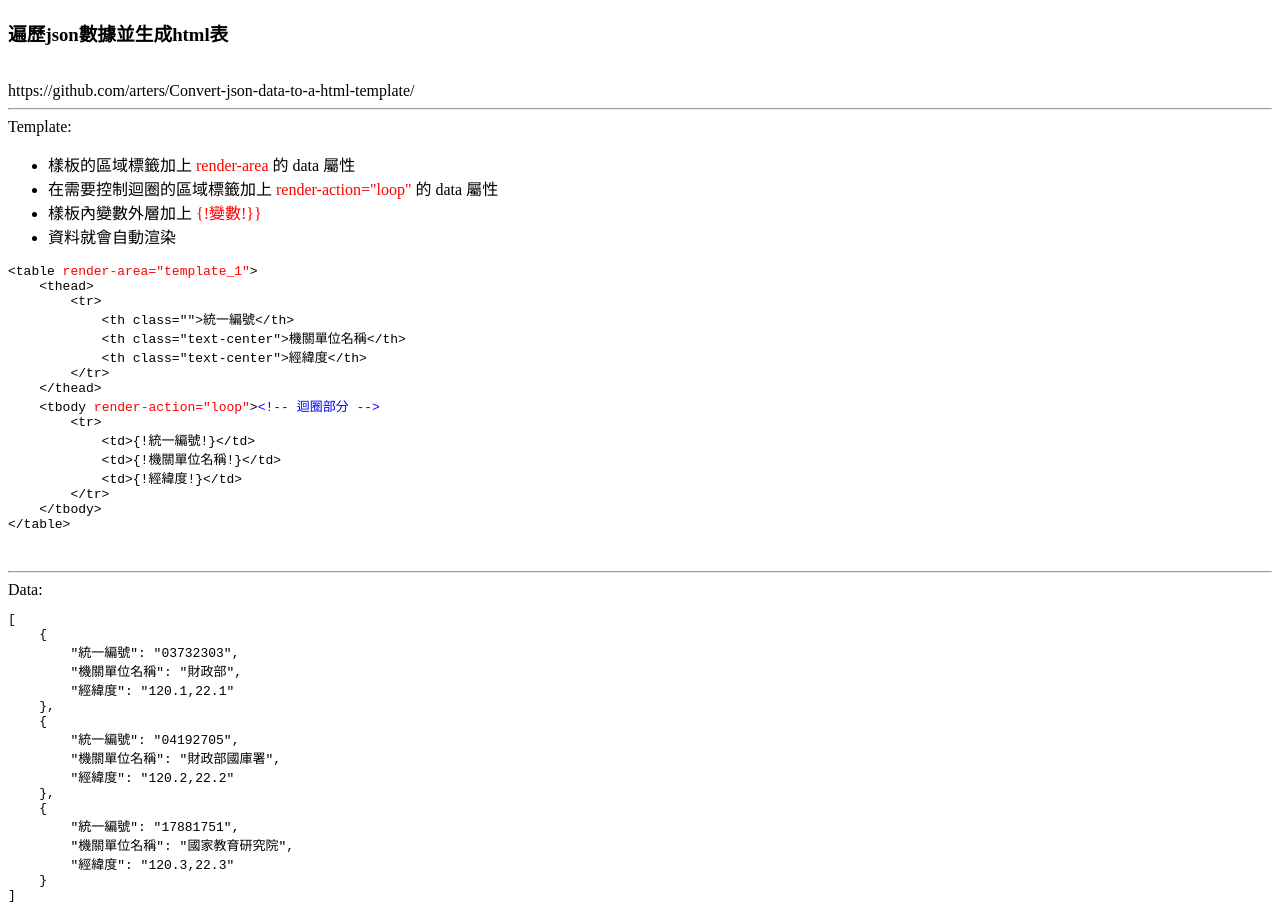
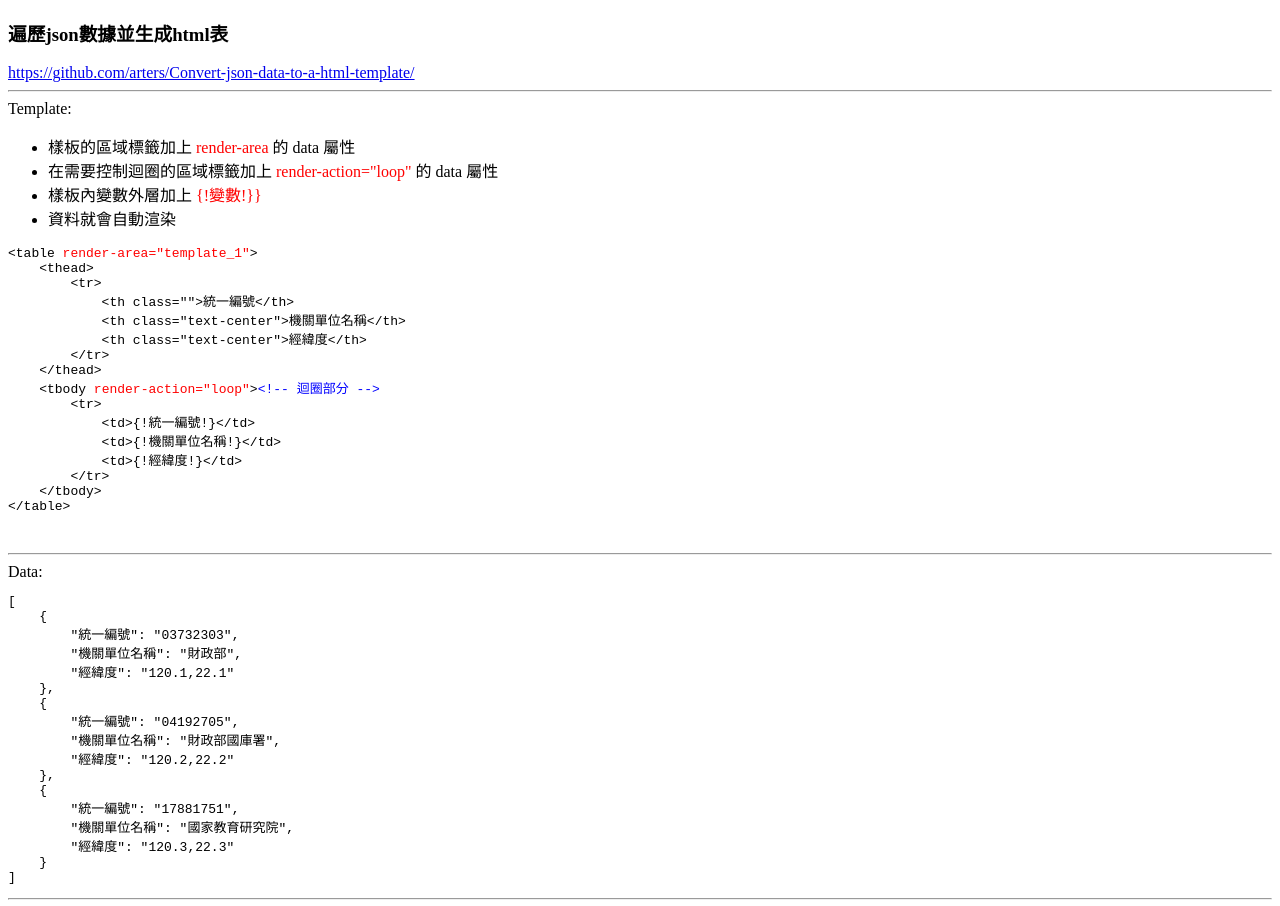
Before and after one commit to arters/Convert-json-data-to-a-html-template, a plain HTML site: page index.html in a window 1280 px wide. Shown: the top 906 px of the page. Drawn offline with Linux system fonts and the light colour scheme.

Commit message:
Update index.html

```diff
--- a/index.html
+++ b/index.html
@@ -1,18 +1,16 @@
 <!DOCTYPE html>
 <html>
 <head>
-  <meta charset="utf-8">
-  <meta http-equiv="X-UA-Compatible" content="IE=edge">
-  <title>使用JS將JSON資料迴圈渲染至樣板</title>
-<head>
+    <meta charset="utf-8">
+    <meta http-equiv="X-UA-Compatible" content="IE=edge">
+    <title>使用JS將JSON資料迴圈渲染至樣板</title>
+    <style>.red{color:red}.blue{color:blue}</style>
 </head>
+
 <body>
 
-<style>.red{color:red}.blue{color:blue}</style>
-
 <h3>遍歷json數據並生成html表</h3>
-<br>
-https://github.com/arters/Convert-json-data-to-a-html-template/
+<a href="https://github.com/arters/Convert-json-data-to-a-html-template/" target="_blank">https://github.com/arters/Convert-json-data-to-a-html-template/</a>
 <hr>
 Template:
 <br>
@@ -91,3 +89,6 @@ loopDataTemplateRender(data, 'template_1', '{^', '^}');
 document.getElementById('dataset').innerHTML = JSON.stringify(data, null, 4);
 
 </script>
+
+</body>
+</html>
```
